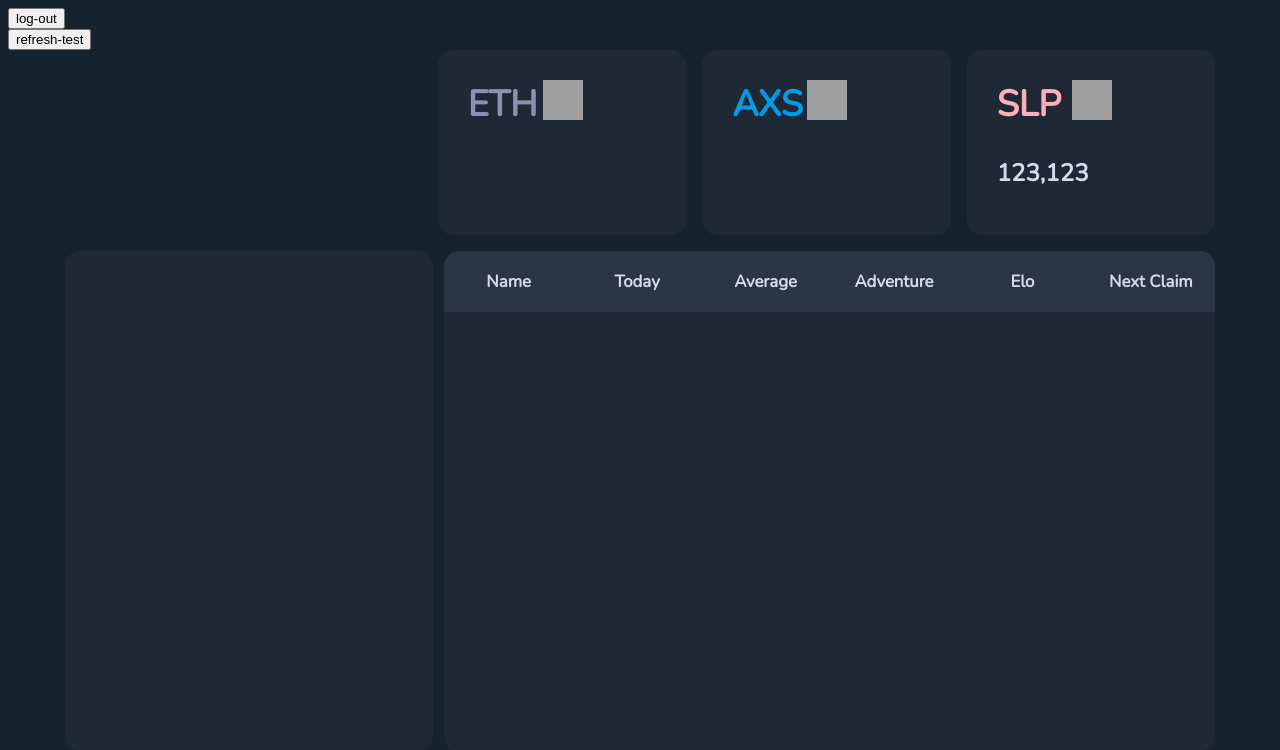
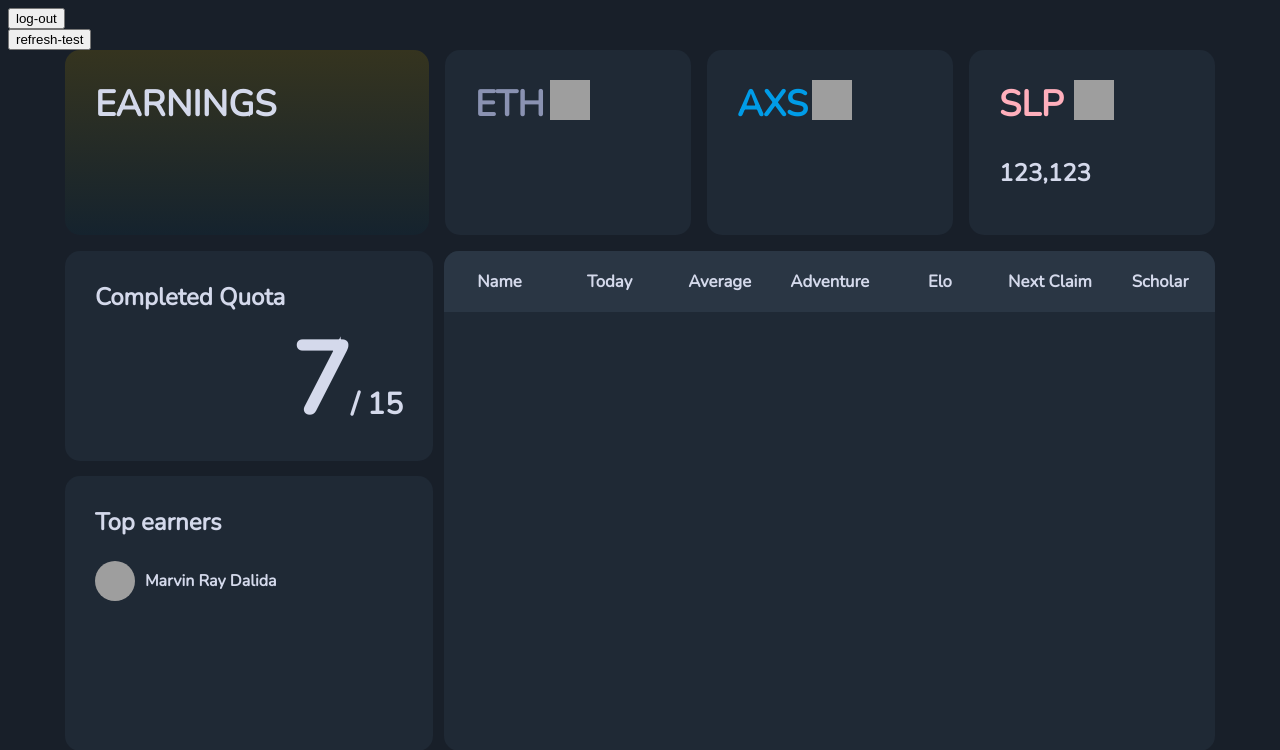
Before and after one commit to marvinraydalida/axie-management-tracker, a CodeIgniter app: the page made by application/views/homev2.php in a window 1280 px wide. Shown: the top 750 px of the page. Run offline with CodeIgniter, Linux system fonts and the light colour scheme; data that the repository does not hold is empty; some libraries are stand-ins or nearby versions; grey boxes are pictures that could not be loaded.

Commit message:
Added Earnings (working), top earners and completed quota

```diff
--- a/application/views/homev2.php
+++ b/application/views/homev2.php
@@ -28,8 +28,13 @@
         <input type="submit" value="refresh-test">
     </form>
     <main>
+
         <section class="currencies">
-            <div class="curreny widget" id="eth-class">
+            <div class="earnings widget">
+                <h1>EARNINGS</h1>
+                <h1 id="earnings"></h1>
+            </div>
+            <div class="currency widget" id="eth-class">
                 <div style="color:#8A92B2" class="currency-name">
                     <h1>ETH</h1>
                     <img src="https://assets.coingecko.com/coins/images/279/large/ethereum.png?1595348880" alt="">
@@ -39,7 +44,7 @@
                 </div>
             </div>
 
-            <div style="color:#009CE8" class="curreny widget" id="axs-class">
+            <div style="color:#009CE8" class="currency widget" id="axs-class">
                 <div class="currency-name">
                     <h1>AXS</h1>
                     <img src="https://assets.coingecko.com/coins/images/13029/large/axie_infinity_logo.png?1604471082" alt="">
@@ -49,7 +54,7 @@
                 </div>
             </div>
 
-            <div style="color:#FFAFBC" class="curreny widget" id="slp-class">
+            <div style="color:#FFAFBC" class="currency widget" id="slp-class">
                 <div class="currency-name">
                     <h1>SLP</h1>
                     <img src="https://assets.coingecko.com/coins/images/10366/large/SLP.png?1578640057" alt="">
@@ -61,8 +66,20 @@
         </section>
 
         <section class="information">
-            <div class="top-scholar widget">
-                <!-- TOP SCHOLARS -->
+            <div class="left-grid-space">
+                <div class="completed-quota widget">
+                    <h1>Completed Quota</h1>
+                    <h1 id="completed">7<span>/ 15</span></h1>
+                </div>
+                <div class="top-scholar-container widget">
+                    <h1>Top earners</h1>
+                    <div class="top-scholar">
+                        <div class="top-scholar-image">
+                            <img src="https://www.incimages.com/uploaded_files/image/1920x1080/getty_624206636_200013332000928034_376810.jpg" alt="">
+                        </div>
+                        <h2>Marvin Ray Dalida</h2>
+                    </div>
+                </div>
             </div>
             <div class="table-container widget">
                 <div class="heading-row">
@@ -83,6 +100,9 @@
                     </div>
                     <div class="heading-col">
                         <h1>Next Claim</h1>
+                    </div>
+                    <div class="heading-col">
+                        <h1>Scholar</h1>
                     </div>
                 </div>
 
@@ -139,6 +159,12 @@
                                         </span>
                                     </h1>
                                 </div>
+                                <div class="row-col">
+                                    <h1><span><?php echo round(abs($scholar['slp']['total'] - $scholar['slp']['claimableTotal']) * ($scholars[$index - 1]['share'] / 100)); ?></span>
+                                        <br>
+                                        <span style="font-size: .6rem;" class="share"><?php echo $scholars[$index - 1]['share'] ?>% share</span></i>
+                                    </h1>
+                                </div>
                             </div>
 
                             <div class="row-hidden">
@@ -161,7 +187,7 @@
                                         <h1 class="email"><?php echo $scholars[$index - 1]['email'] ?></h1>
                                         <p>Contact</p>
                                         <h1 class="contact"><?php echo $scholars[$index - 1]['contact'] ?></h1>
-                                        <p>Address</p>
+                                        <p style="margin-bottom: 0px">Address</p>
                                         <p class="address"><?php echo $scholars[$index - 1]['address'] ?></p>
                                     </div>
                                 </div>
@@ -246,6 +272,7 @@
         $slp_y = array();
         $slp_x = array();
         $tmp = array();
+        $total_slp = 0;
 
         for ($i = 0; $i < $index - 1; $i++) {
             $lst = json_decode($scholars[$i]['slp_chart'], true);
@@ -264,10 +291,17 @@
             array_push($slp_x, $tmp);
             $tmp = array();
         }
+        $index = 0;
+        foreach ($scholars_status as $scholar) {
+            $total_slp +=  round(abs($scholar['slp']['total'] - $scholar['slp']['claimableTotal']) * ((100 - $scholars[$index]['share']) / 100));
+            $index++;
+        }
         ?>
 
         var slp_y = <?php echo json_encode($slp_y); ?>;
         var slp_x = <?php echo json_encode($slp_x); ?>;
+        var totalSlp = <?php echo $total_slp; ?>;
+        console.log(totalSlp);
     </script>
     <script src="<?php echo base_url() ?>assets/javascript/scriptv2.js"></script>
     <script src="<?php echo base_url() ?>assets/javascript/chart.js"></script>
--- a/assets/css/homev2.css
+++ b/assets/css/homev2.css
@@ -6,7 +6,8 @@
 }
 
 body {
-    background-color: var(--background-color);
+    /* background-color: var(--background-color); */
+   background-color: #181f29;
 }
 
 .widget {
@@ -20,10 +21,26 @@
     height: 185px;
     display: flex;
     flex-direction: row;
-    justify-content: end;
+    justify-content: start;
 }
 
-.curreny {
+.earnings{
+    width: 32%;
+    padding: 30px;
+    box-sizing: border-box;
+    background: linear-gradient(#35341F, var(--background-color));
+}
+
+.earnings h1{
+    font-family: var(--font-family);
+    color: var(--light-color);
+    font-weight: bold;
+    font-size: 36px;
+    margin: 0px;
+    margin-bottom: 15px;
+}
+
+.currency {
     width: 21.6%;
     height: 100%;
     margin-left: 16px;
@@ -83,10 +100,75 @@
     justify-content: space-between;
 }
 
-.top-scholar {
+.left-grid-space{
     width: 32%;
     height: 100%;
     box-sizing: border-box;
+    display: flex;
+    flex-direction: column;
+    justify-content: space-between;
+}
+
+.completed-quota{
+    width: 100%;
+    height: 42%;
+    padding: 30px;
+    box-sizing: border-box;
+}
+
+.completed-quota h1{
+    margin: 0px;
+    font-family: var(--font-family);
+    color: var(--light-color);
+}
+
+#completed{
+    font-size: 100px;
+    text-align: right;
+}
+
+#completed span{
+    font-size: 30px;
+}
+
+.top-scholar-container {
+    width: 100%;
+    height: 55%;
+    padding: 30px;
+    box-sizing: border-box;
+}
+
+.top-scholar-container h1{
+    margin: 0;
+    font-family: var(--font-family);
+    color: var(--light-color);
+}
+
+.top-scholar{
+    display: flex;
+    flex-direction: row;
+    align-items: center;
+    margin-top: 23px;
+}
+
+.top-scholar-image{
+    width: 40px;
+    height: 40px;
+    border-radius: 50%;
+    overflow: hidden;
+}
+
+.top-scholar-image img{
+    width: 100%;
+    height: 100%;
+    object-fit: cover;
+}
+
+.top-scholar h2{
+    margin: 0px 0px 0px 10px;
+    font-size: 1rem;
+    font-family: var(--font-family);
+    color: var(--light-color);
 }
 
 .table-container {
@@ -237,7 +319,7 @@
 }
 
 .profile-information h1 {
-    margin: 0px 0px 20px 0px;
+    margin: 0px 0px 25px 0px;
     line-height: 1px;
     font-size: 1.2rem;
     color: var(--light-color);
--- a/assets/javascript/currencyv2.js
+++ b/assets/javascript/currencyv2.js
@@ -1,6 +1,12 @@
 var ethPrev;
 var axsPrev;
 var slpPrev
+const money_format = new Intl.NumberFormat('en-US',
+    { style: 'currency', currency: 'PHP' }
+);
+const slp_money_format = new Intl.NumberFormat('en-US',
+    { style: 'currency', currency: 'PHP', minimumFractionDigits: 4, }
+);
 
 function fetch_currencies() {
     fetch('https://api.coinbase.com/v2/exchange-rates?currency=ETH')
@@ -8,13 +14,11 @@
             return data.json();
         })
         .then(post => {
-            const money_format = new Intl.NumberFormat('en-US',
-                { style: 'currency', currency: 'PHP' }
-            ).format(post.data.rates.PHP);
-            document.getElementById('eth').innerHTML = money_format;
+
+            document.getElementById('eth').innerHTML = money_format.format(post.data.rates.PHP);
 
             let ethVal = parseFloat(post.data.rates.PHP);
-            updateState(ethPrev,ethVal, 'eth-class');
+            updateState(ethPrev, ethVal, 'eth-class');
             ethPrev = ethVal;
 
             console.log('eth');
@@ -26,13 +30,10 @@
             return data.json();
         })
         .then(post => {
-            const money_format = new Intl.NumberFormat('en-US',
-                { style: 'currency', currency: 'PHP' }
-            ).format(post.data.rates.PHP);
-            document.getElementById('axs').innerHTML = money_format;
+            document.getElementById('axs').innerHTML = money_format.format(post.data.rates.PHP);;
 
             let axsVal = parseFloat(post.data.rates.PHP);
-            updateState(axsPrev,axsVal, 'axs-class');
+            updateState(axsPrev, axsVal, 'axs-class');
             axsPrev = axsVal;
 
             console.log('axs');
@@ -44,14 +45,14 @@
             return data.json();
         })
         .then(post => {
-            const money_format = new Intl.NumberFormat('en-US',
-                { style: 'currency', currency: 'PHP', minimumFractionDigits: 4, }
-            ).format(post.data.rates.PHP);
-            document.getElementById('slp').innerHTML = money_format;
+
+            document.getElementById('slp').innerHTML = slp_money_format.format(post.data.rates.PHP);
 
             let slpVal = parseFloat(post.data.rates.PHP);
-            updateState(slpPrev,slpVal, 'slp-class');
+            updateState(slpPrev, slpVal, 'slp-class');
             slpPrev = slpVal;
+
+            document.getElementById('earnings').innerHTML = "≈ " + money_format.format(parseFloat(post.data.rates.PHP) * totalSlp);
 
             console.log('slp');
         });
--- a/assets/javascript/scriptv2.js
+++ b/assets/javascript/scriptv2.js
@@ -10,8 +10,8 @@
 const name_class = document.getElementsByClassName('name');
 const email_class = document.getElementsByClassName('email');
 const contact_class = document.getElementsByClassName('contact');
-// const share_class = document.getElementsByClassName('share');
-// const quota_class = document.getElementsByClassName('quota');
+const share_class = document.getElementsByClassName('share');
+const quota_class = document.getElementsByClassName('quota');
 const address_class = document.getElementsByClassName('address');
 
 const scholar_id = document.getElementById('scholar_id');
@@ -19,8 +19,8 @@
 const name_id = document.getElementById('name');
 const email_id = document.getElementById('email');
 const contact_id = document.getElementById('contact');
-// const share_id = document.getElementById('share');
-// const quota_id = document.getElementById('quota');
+const share_id = document.getElementById('share');
+const quota_id = document.getElementById('quota');
 const address_id = document.getElementById('address');
 const delete_id = document.getElementById('delete_id');
 
@@ -57,8 +57,8 @@
 		name_id.setAttribute('value', name_class[i].innerHTML);
 		email_id.setAttribute('value', email_class[i].innerHTML);
 		contact_id.setAttribute('value', contact_class[i].innerHTML);
-		// share_id.setAttribute('value', share_class[i].innerHTML.replace('% share',''));
-		// quota_id.setAttribute('value', quota_class[i].innerHTML.replace(' Daily quota',''));
+		share_id.setAttribute('value', share_class[i].innerHTML.replace('% share',''));
+		quota_id.setAttribute('value', quota_class[i].innerHTML.replace(' Daily quota',''));
 
 		address_id.innerHTML = address_class[i].innerHTML;
 		//console.log(scholar_id.getAttribute('value'));
```
Also changed, not shown: uploads/scholar/13.jpg (added). Lines whose indentation alone changed are shown as unchanged.
